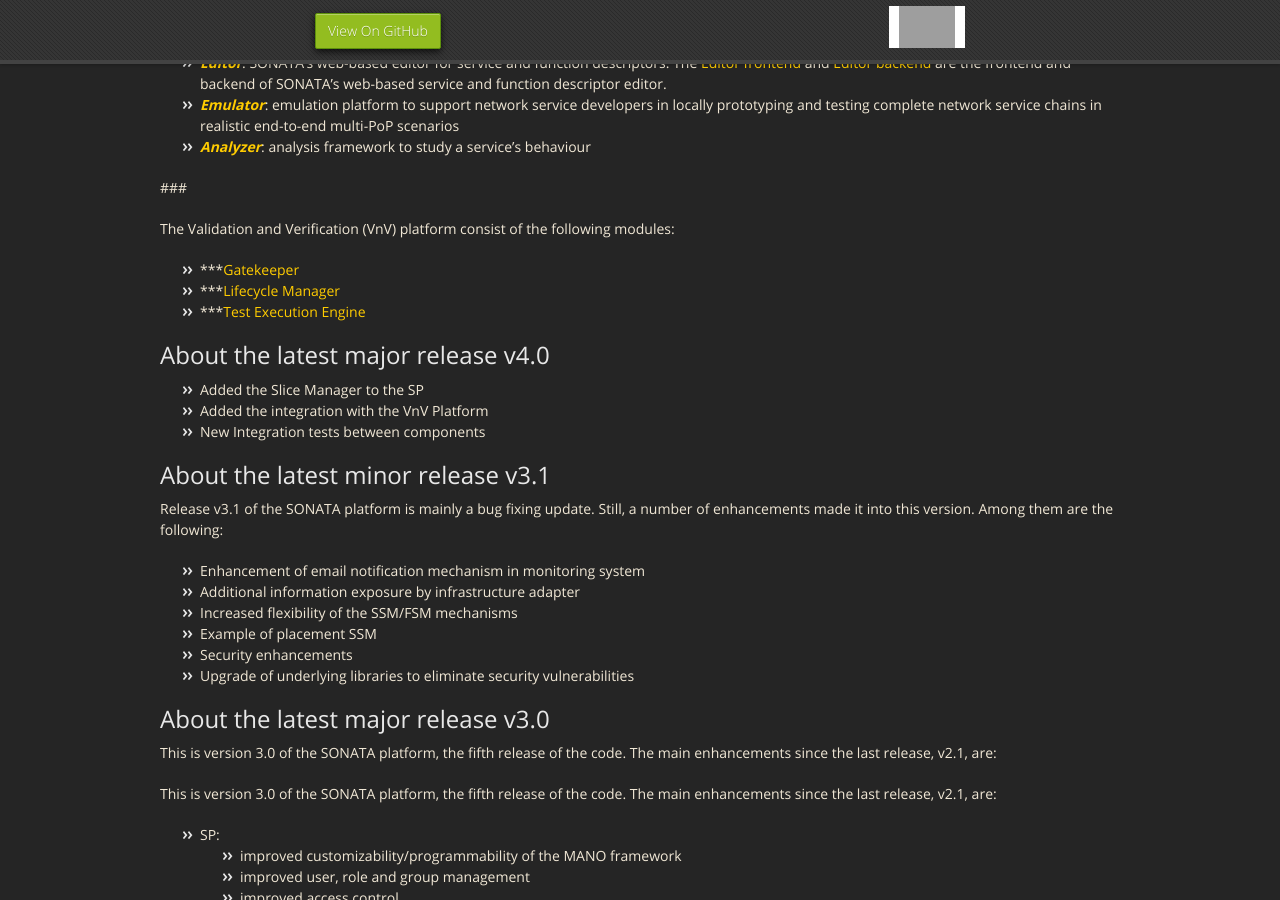
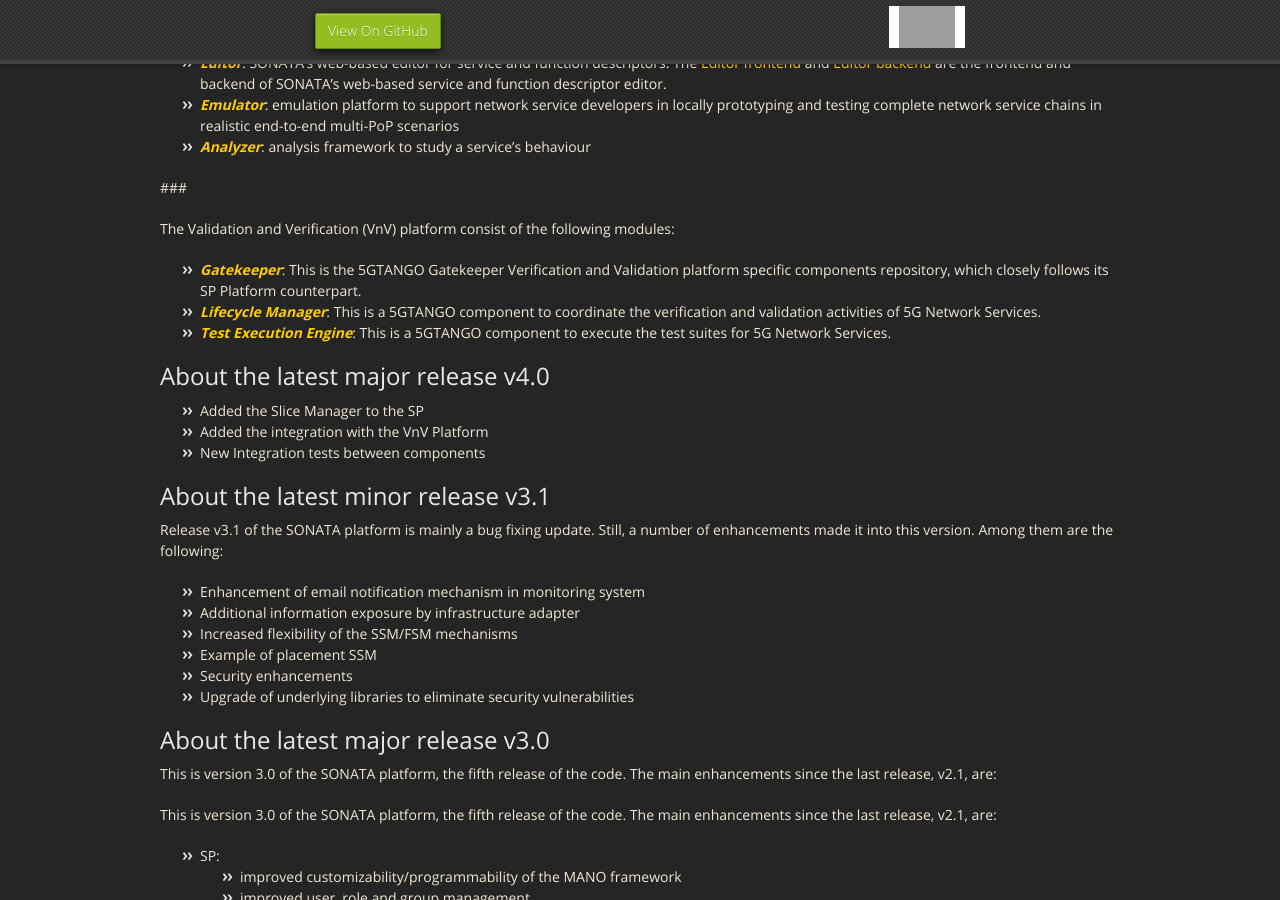
Before and after one commit to sonata-nfv/sonata-nfv.github.io, a Jekyll site: the page built from index.md, in a window 1280 px wide and 900 px high, scrolled down 3245 px. Built offline with Jekyll 4.4.1, drawn with Linux system fonts in a browser that asks for light colours; nearby versions of some CDN libraries; grey boxes are pictures that could not be loaded.

Commit message:
update index

```diff
--- a/index.md
+++ b/index.md
@@ -87,9 +87,9 @@ The service development kit (SDK) consists of the following main modules:
 
 The Validation and Verification (VnV) platform consist of the following modules:
 
-* ***[Gatekeeper](https://github.com/sonata-nfv/tng-gtk-vnv)
-* ***[Lifecycle Manager](https://github.com/sonata-nfv/tng-vnv-lcm)
-* ***[Test Execution Engine](https://github.com/sonata-nfv/tng-vnv-tee)
+* ***[Gatekeeper](https://github.com/sonata-nfv/tng-gtk-vnv)***: This is the 5GTANGO Gatekeeper Verification and Validation platform specific components repository, which closely follows its SP Platform counterpart.
+* ***[Lifecycle Manager](https://github.com/sonata-nfv/tng-vnv-lcm)***: This is a 5GTANGO component to coordinate the verification and validation activities of 5G Network Services.
+* ***[Test Execution Engine](https://github.com/sonata-nfv/tng-vnv-tee)***: This is a 5GTANGO component to execute the test suites for 5G Network Services.
 
 
 ## About the latest major release v4.0
```
